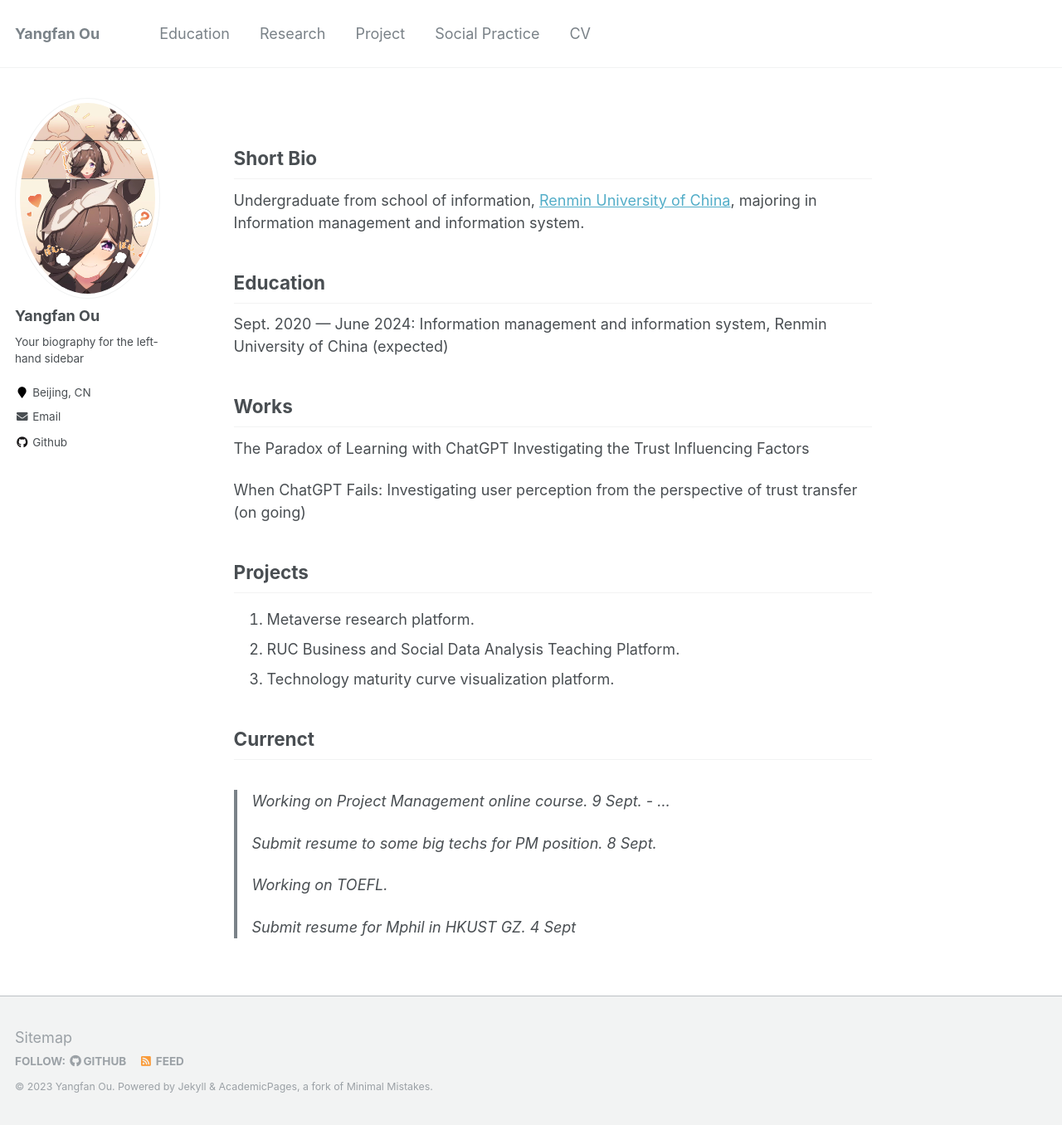
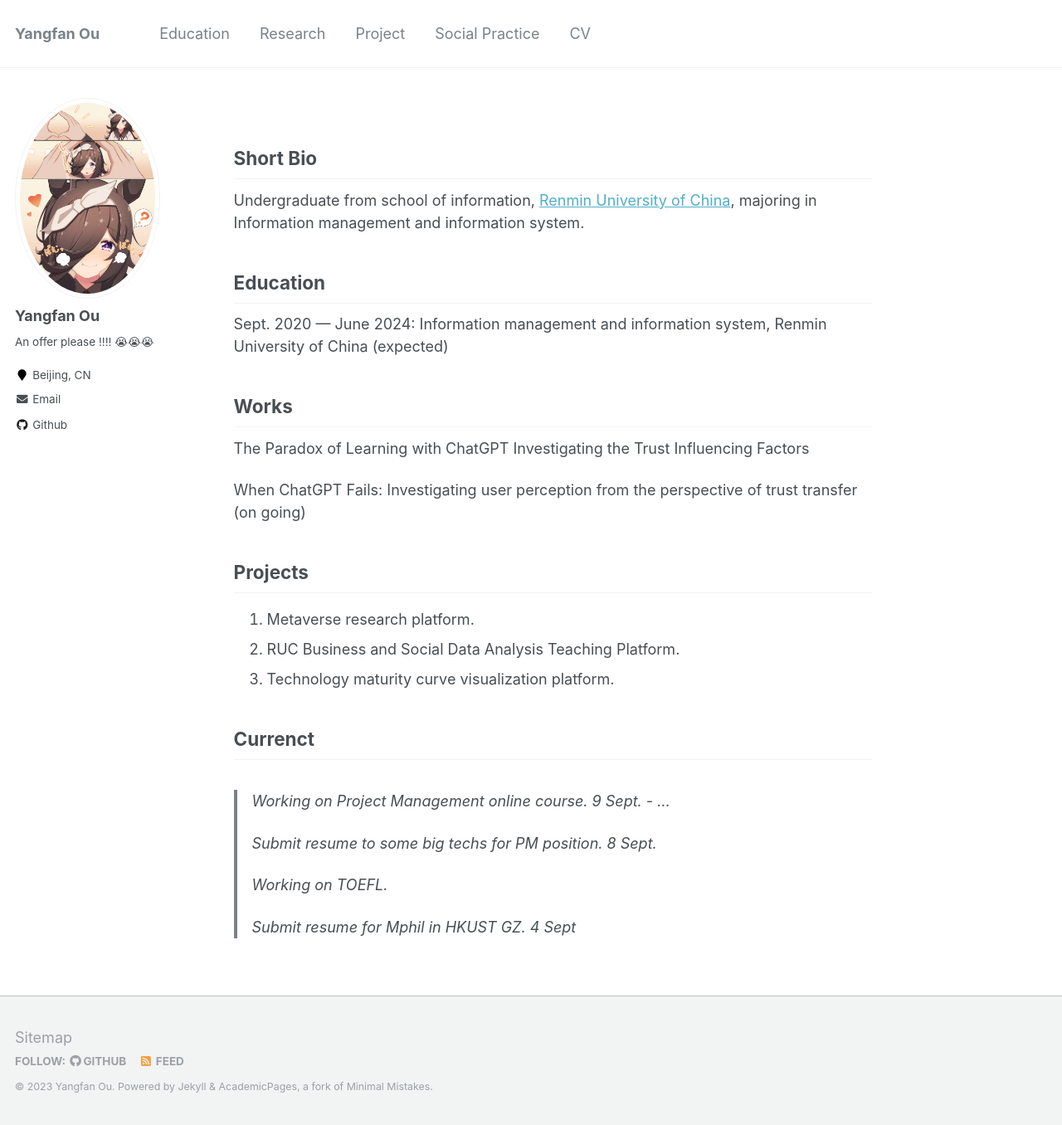
Before and after one commit to gioun/gioun.github.io, a Jekyll site: the page built from _pages/about.md, in a window 1280 px wide and 1356 px high. Shown: the whole window at 83% size. Built offline with Jekyll 4.4.1, drawn with Linux system fonts in a browser that asks for light colours.

Commit message:
Update _config.yml

```diff
--- a/_config.yml
+++ b/_config.yml
@@ -82,7 +82,7 @@ analytics:
 author:
   name             : "Yangfan Ou"
   avatar           : "profile1.jpg"
-  bio              : "Your biography for the left-hand sidebar"
+  bio              : "An offer please !!!! 😭😭😭 "
   location         : "Beijing, CN"
   employer         :
   pubmed           : # "https://www.ncbi.nlm.nih.gov/pubmed/?term=john+snow"
```
